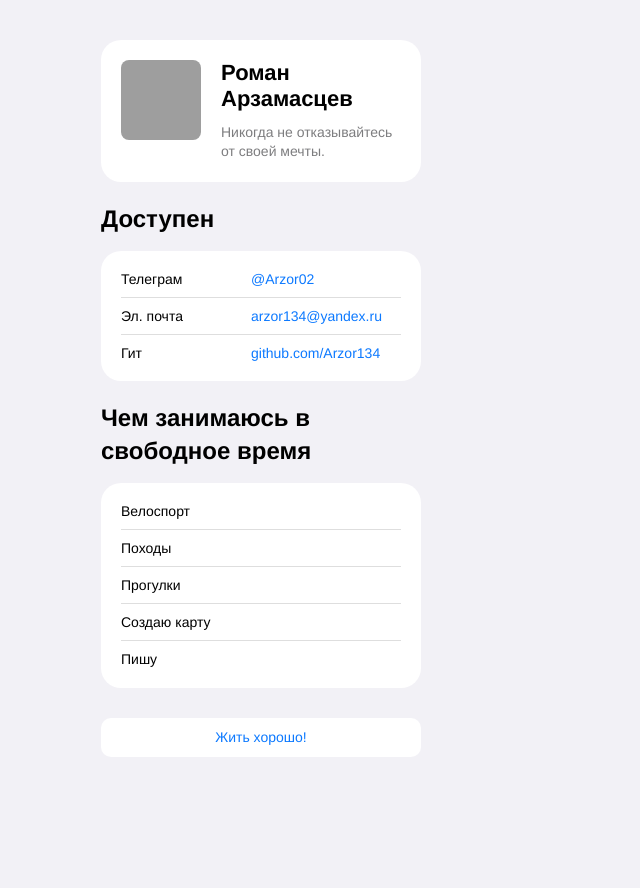
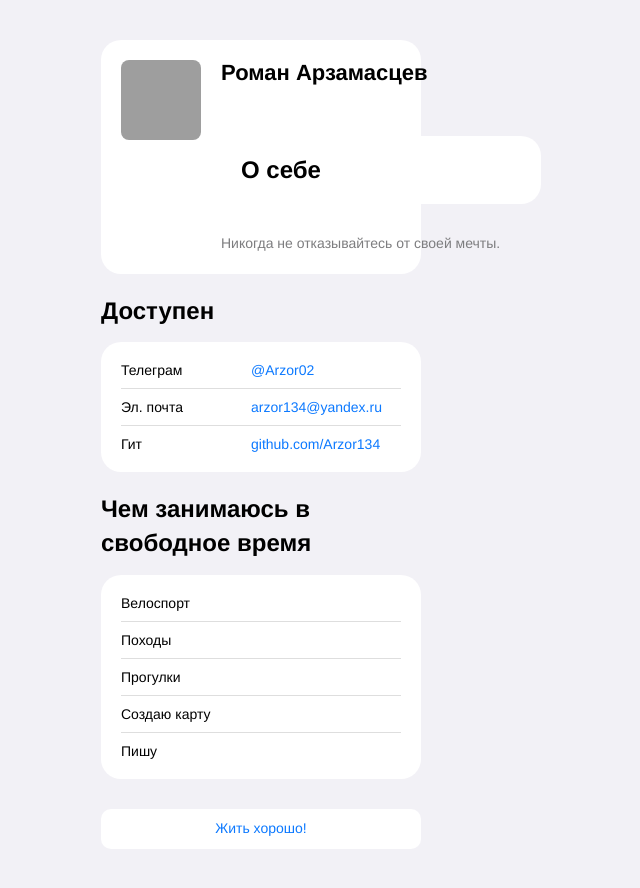
Before and after one commit to Arzor134/CV, a plain HTML site: page index.html in a window 1280 px wide. Shown: the whole page, without its empty margins (379-1019 px from the left). Before the commit the page ends 800 px from the top, so only its background shows below. Drawn offline with Linux system fonts and the light colour scheme; grey boxes are pictures that could not be loaded.

Commit message:
Update index.html

```diff
--- a/index.html
+++ b/index.html
@@ -13,6 +13,7 @@
       <img src="./Photo.png" alt="Photo" class="header__Photo" />
       <div class="header__textContainer">
         <h1 class="header__title">Роман Арзамасцев</h1>
+        <h2 class="header">О себе</h2>
         <h3 class="header__subtitle">Никогда не отказывайтесь от своей мечты.</h3>
       </div>
     </header>
```
